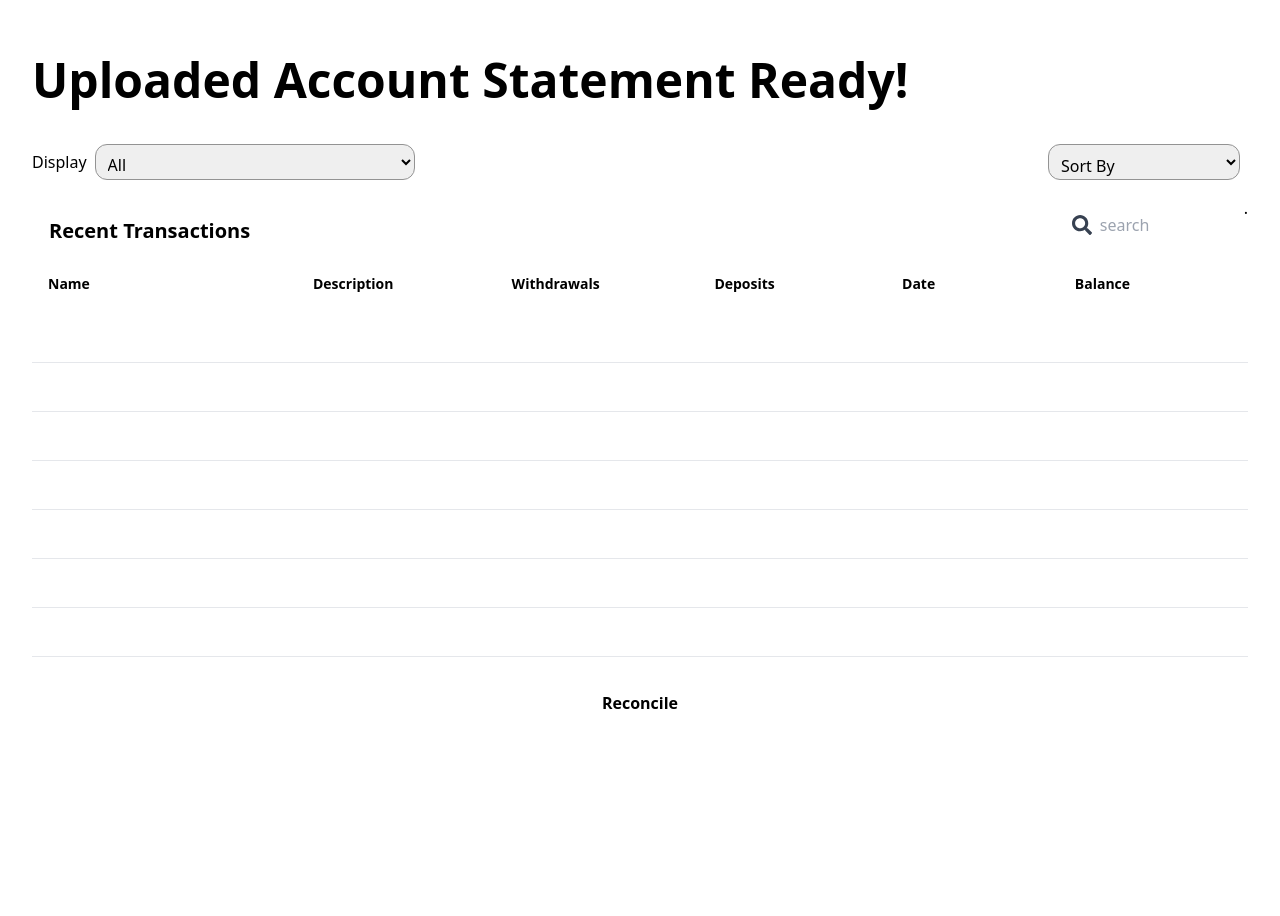
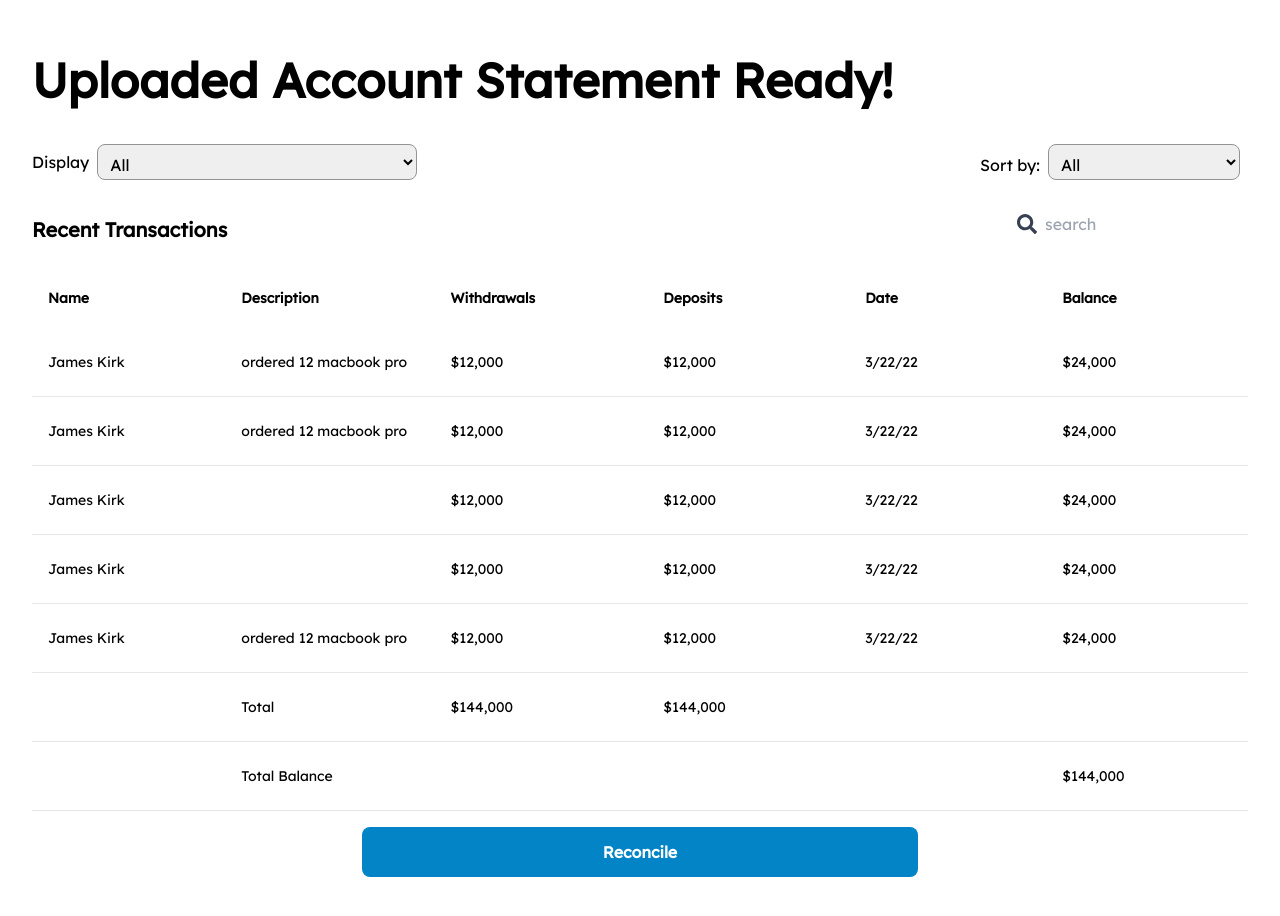
Before and after one commit to Imhandegbelo/ReconAI, a React (Vite) app: page /uploadedaccountstatementready in a window 1280 px wide. Shown: the top 916 px of the page. Before the commit the page ends 800 px from the top, so only its background shows below. Built offline with nearby package versions, Linux system fonts and the light colour scheme.

Commit message:
update: code clean up

```diff
--- a/src/components/FaqComponent.jsx
+++ b/src/components/FaqComponent.jsx
@@ -12,8 +12,8 @@ export default function FaqComponent() {
           onClick={() =>
             index === isOpen ? setIsOpen(-1) : setIsOpen(index)
           } className="flex items-center text-base justify-between">
-            <p>{faq.question}</p>
-            <button
+            <p id="question">{faq.question}</p>
+            <button aria-haspopup="menu" aria-expanded={isOpen}
               onClick={() =>
                 index === isOpen ? setIsOpen(-1) : setIsOpen(index)
               }
@@ -23,6 +23,7 @@ export default function FaqComponent() {
             </button>
           </div>
           <div
+          aria-describedby="question"
             className={`${
               isOpen === index ? "block text-gray-600 text-base py-2 mb-2" : "hidden"
             }`}
--- a/src/components/Footer.jsx
+++ b/src/components/Footer.jsx
@@ -7,7 +7,7 @@ import logoUpdate from "../assets/logoUpdate.svg";
 const aboutUsData = [
   {
     name: "Our Mission",
-    path: "/history",
+    path: "",
   },
   {
     name: "Our Team",
@@ -30,10 +30,6 @@ const resourcesData = [
   {
     name: "Blog",
     path: "/blogs",
-  },
-  {
-    name: "FAQs",
-    path: "",
   },
 ];
 
--- a/src/pages/LandingPage.jsx
+++ b/src/pages/LandingPage.jsx
@@ -205,7 +205,7 @@ export default function LandingPage() {
 
         <img
           src={cuttingImage}
-          alt="Dashboard"
+          alt="Image showing reconcileAI Dashboard"
           // className="hidden md:flex"
         />
         {/* <img
--- a/src/pages/UploadedAccountStatementReady.jsx
+++ b/src/pages/UploadedAccountStatementReady.jsx
@@ -1,13 +1,23 @@
 /* eslint-disable jsx-a11y/label-has-associated-control */
 /* eslint-disable no-unused-vars */
-import React, { useState } from 'react';
-import { FaSearch } from 'react-icons/fa';
-import data from '../data/mockdata.json';
+import React, { useState } from "react";
+import { FaSearch } from "react-icons/fa";
+import data from "../data/mockdata.json";
 
 const UploadedAccountStatementReady = () => {
   const [contacts, setContacts] = useState(data);
+  const [query, setQuery] = useState("");
+  const [display, setDisplay] = useState("");
+  const [sortBy, setSortBy] = useState("");
+
+  const displayOptions = ["All", "Recent Transactions", "Date", "Amount"];
+
+  const handleQuery = (e) => {
+    setQuery(e.target.value);
+    console.log(query);
+  };
   return (
-		<div className="m-8 ">
+    <div className="m-8 font-lexend">
       <div className="inline px-2 py-8 ml-2">
         <div className="left-0 h-10 top-9">
           <h2 className="h-10 text-xl font-semibold md:text-2xl lg:text-5xl font-Lexend">
@@ -15,7 +25,7 @@ const UploadedAccountStatementReady = () => {
           </h2>
         </div>
         <div className="flex flex-col gap-4 py-4 mt-3">
-					<div className="flex justify-between w-full mt-5">
+          <div className="flex flex-col gap-6 md:flex-row justify-between w-full mt-5">
             <div className="flex items-center">
               <label
                 htmlFor="display"
@@ -24,119 +34,70 @@ const UploadedAccountStatementReady = () => {
                 Display
               </label>
               <select
-								name=""
                 id="display"
-								className=" border border-[#939393] rounded-xl p-2 w-80 h-9 mr-2 text-base font-medium text-borderB font-Lexend"
+                onChange={(e) => setDisplay(e.target.value)}
+                className="border border-[#939393] rounded-lg p-2 w-80 h-9 mr-2 text-base font-medium"
               >
+                {displayOptions.map((opt) => (
                   <option
-									className=" w-96 h-20 bg bg-[#EFF8FF] bg-opacity-30 font-Lexend font-normal text-lg leading-10 text"
-									value=""
+                    className="w-96 h-20 bg bg-[#EFF8FF] bg-opacity-30 font-Lexend font-normal text-lg leading-10 text"
+                    value={opt}
                   >
-									All
+                    {opt}
                   </option>
-								<option
-									className=" w-96 h-20 bg bg-[#EFF8FF] bg-opacity-30 font-Lexend font-normal text-lg leading-7 text"
-									value=""
-								>
-									Recent Transactions
-								</option>
-								<option
-									className=" w-96 h-20 bg bg-[#EFF8FF] bg-opacity-30 font-Lexend font-normal text-lg leading-7 text"
-									value=""
-								>
-									Date
-								</option>
-								<option
-									className=" w-96 h-20 bg bg-[#EFF8FF] bg-opacity-30 font-Lexend font-normal text-lg leading-7 text"
-									value=""
-								>
-									Amount
-								</option>
-								<option
-									className=" w-96 h-20 bg bg-[#EFF8FF] bg-opacity-30 font-Lexend font-normal text-sm text-deposit leading-7 text"
-									value=""
-								>
-									close
-								</option>
+                ))}
               </select>
             </div>
 
             <div>
+              <label
+                htmlFor="sort"
+                className="mr-2 text-base font-medium text-borderB font-Lexend"
+              >
+                Sort by:
+              </label>
               <select
-								name=""
-								id=""
-								className=" border border-[#939393] justify-center p-2 pb-0 w-48 h-9 mr-2 text-base font-medium text-borderB font-Lexend overflow-hidden rounded-xl"
+                id="sort"
+                onChange={(e) => setSortBy(e.target.value)}
+                className="border border-[#939393] p-2 w-48 h-9 mr-2 font-medium overflow-hidden rounded-lg"
               >
+                {displayOptions.map((opt) => (
                   <option
-									className=" w-96 h-20 bg bg-[#EFF8FF] bg-opacity-30 font-Lexend font-normal text-lg leading-10 text"
-									value=""
+                    className="w-96 h-20 bg bg-[#EFF8FF] bg-opacity-30 text-lg leading-10"
+                    value={opt}
                   >
-									Sort By
+                    {opt}
                   </option>
-								<option
-									className=" w-96 h-20 bg bg-[#EFF8FF] bg-opacity-30 font-Lexend font-normal text-lg leading-10 text"
-									value=""
-								>
-									All
-								</option>
-								<option
-									className=" w-96 h-20 bg bg-[#EFF8FF] bg-opacity-30 font-Lexend font-normal text-lg leading-7 text"
-									value=""
-								>
+                ))}
+              </select>
+            </div>
+          </div>
+
+          <div className="flex flex-col gap-6 md:flex-row items-center justify-between">
+            <p className="py-5 text-base font-semibold text-left sm:text-sm whitespace-nowrap md:text-lg lg:text-xl h-14 top-2 font-lexend ">
               Recent Transactions
-								</option>
-								<option
-									className=" w-96 h-20 bg bg-[#EFF8FF] bg-opacity-30 font-Lexend font-normal text-lg leading-7 text"
-									value=""
-								>
-									Date
-								</option>
-								<option
-									className=" w-96 h-20 bg bg-[#EFF8FF] bg-opacity-30 font-Lexend font-normal text-lg leading-7 text"
-									value=""
-								>
-									Amount
-								</option>
-								<option
-									className=" w-96 h-20 bg bg-[#EFF8FF] bg-opacity-30 font-Lexend font-normal text-sm text-deposit leading-7 text"
-									value=""
-								>
-									close
-								</option>
-							</select>
+            </p>
+
+            <div className="flex justify-between w-48 sm:w-fit md:w-fit lg:w-fit ">
+              <form className="w-full max-w-md" action="">
+                <div className="relative flex items-center text-gray-700 ">
+                  <FaSearch className="absolute w-5 h-5 ml-3" />
+                  {/* <label htmlFor="query">Sort by:</label> */}
+                  <input
+                    type="search"
+                    value={query}
+                    placeholder="search"
+                    aria-label="search record"
+                    onChange={handleQuery}
+                    className="w-full py-3 pl-10 pr-3 font-light text-black h-11 placeholder-search rounded-xl "
+                  />
+                </div>
+              </form>
             </div>
           </div>
 
           <table className="w-full table-auto bg-searchBar rounded-xl">
             <thead>
-							<tr className="w-full ">
-								<th className="w-fit">
-									<p className="py-5 pl-4 text-base font-semibold text-left sm:text-sm whitespace-nowrap md:text-lg lg:text-xl h-14 top-2 font-Lexend ">
-										Recent Transactions
-									</p>
-								</th>
-								<th> </th>
-								<th> </th>
-								<th> </th>
-								<th> </th>
-								<th className="w-fit">
-									<div className="flex justify-between w-48 sm:w-fit md:w-fit lg:w-fit ">
-										<form className="w-full max-w-md " action="">
-											<div className="relative flex items-center text-gray-700 ">
-												<FaSearch className="absolute w-5 h-5 ml-3" />
-												<input
-													type="text"
-													name="search"
-													placeholder="search"
-													aria-label="search"
-													className="w-full py-3 pl-10 pr-3 font-light text-black h-11 placeholder-search rounded-xl "
-												/>
-											</div>
-										</form>
-									</div>{' '}
-								</th>
-								.
-							</tr>
               <tr className="py-6 bg-thead w-80">
                 <th className="h-5 py-5 pl-4 text-sm font-semibold leading-5 text-left font-Lexend border-spacing-2 w-80">
                   Name
@@ -159,25 +120,25 @@ const UploadedAccountStatementReady = () => {
               </tr>
             </thead>
             <tbody>
-							{contacts.map((c) => (
+              {contacts.map((contact) => (
                 <tr className="border-b border-b-search border-opacity-20 ">
                   <td className="py-6 pl-4 text-sm font-normal leading-5 text-left border-spacing-2 w-80 font-Lexend">
-										{contacts.Name}
+                    {contact.Name}
                   </td>
                   <td className="py-6 pl-4 text-sm font-normal leading-5 text-left border-b-borderB border-spacing-2 w-80 font-Lexend">
-										{contacts.Description}
+                    {contact.Description}
                   </td>
                   <td className="py-6 pl-4 text-sm font-normal leading-5 text-left border-b-borderB border-spacing-2 w-80 font-Lexend text-withdraw">
-										{contacts.Withdrawals}
+                    {contact.Withdrawals}
                   </td>
                   <td className="py-6 pl-4 text-sm font-normal leading-5 text-left border-b-borderB border-spacing-2 w-80 font-Lexend text-deposit">
-										{contacts.Deposits}
+                    {contact.Deposits}
                   </td>
                   <td className="py-6 pl-4 text-sm font-normal leading-5 text-left border-b-borderB border-spacing-2 w-80 font-Lexend">
-										{contacts.Date}
+                    {contact.Date}
                   </td>
                   <td className="py-6 pl-4 text-sm font-normal leading-5 text-left border-b-borderB border-spacing-2 w-80 font-Lexend">
-										{contacts.Balance}
+                    {contact.Balance}
                   </td>
                 </tr>
               ))}
@@ -185,10 +146,10 @@ const UploadedAccountStatementReady = () => {
           </table>
         </div>
 
-				<div className="flex justify-center mx-auto sm:w-full md:w-full lg:w-full ">
+        <div className="flex justify-center">
           <button
             type="button"
-						className="w-[327px] h-12 lg:w-[556px] lg:h-[60px] bg-reconcile rounded-lg font-semibold text-reconcileClick focus:focus-ring"
+            className="w-[327px] h-10 lg:w-[556px] lg:h-[50px] text-white font-semibold rounded-lg bg-sky-600 hover:bg-sky-500 focus:focus-ring"
           >
             Reconcile
           </button>
--- a/src/pages/UploadingSalesRecord.jsx
+++ b/src/pages/UploadingSalesRecord.jsx
@@ -1,25 +1,37 @@
 /* eslint-disable jsx-a11y/label-has-associated-control */
 /* eslint-disable no-unused-vars */
-import React, { useState } from 'react';
-import { FaSearch } from 'react-icons/fa';
-import data from '../data/mockdata.json';
-import ScrollToTop from '../components/ScrollToTop';
+import { useState, useEffect } from "react";
+import { FaSearch } from "react-icons/fa";
+import data from "../data/mockdata.json";
+import ScrollToTop from "../components/ScrollToTop";
 
 const UploadingSalesRecord = () => {
   const [contacts, setContacts] = useState(data);
+  const [query, setQuery] = useState("");
+  const [display, setDisplay] = useState("");
+  const [sortBy, setSortBy] = useState("");
+
+  const displayOptions = ["All", "Recent Transactions", "Date", "Amount"];
+
+  const handleQuery = (e) => {
+    setQuery(e.target.value);
+    console.log(query);
+  };
+
+  useEffect(() => {
+    window.scrollTo({ left: 0, top: 0, behavior: smooth });
+  }, []);
 
   return (
-		<div className="m-8 ">
-			<ScrollToTop />
+    <div className="m-8 font-lexend">
       <div className="inline px-2 py-8 ml-2">
         <div className="left-0 h-10 top-9">
           <h2 className="h-10 text-xl font-semibold md:text-2xl lg:text-5xl font-Lexend">
-						Uploaded Sales Records Ready!
+            Uploaded Account Statement Ready!
           </h2>
         </div>
-
         <div className="flex flex-col gap-4 py-4 mt-3">
-					<div className="flex justify-between w-full mt-5">
+          <div className="flex flex-col gap-6 md:flex-row justify-between w-full mt-5">
             <div className="flex items-center">
               <label
                 htmlFor="display"
@@ -28,185 +40,122 @@ const UploadingSalesRecord = () => {
                 Display
               </label>
               <select
-								name=""
                 id="display"
-								className=" border border-[#939393] rounded-xl p-2 w-80 h-9 mr-2 text-base font-medium text-borderB font-Lexend"
+                onChange={(e) => setDisplay(e.target.value)}
+                className="border border-[#939393] rounded-lg p-2 w-80 h-9 mr-2 text-base font-medium"
               >
+                {displayOptions.map((opt) => (
                   <option
-									className=" w-96 h-20 bg bg-[#EFF8FF] bg-opacity-30 font-Lexend font-normal text-lg leading-10 text"
-									value=""
+                    className="w-96 h-20 bg bg-[#EFF8FF] bg-opacity-30 font-Lexend font-normal text-lg leading-10 text"
+                    value={opt}
                   >
-									All
+                    {opt}
                   </option>
-								<option
-									className=" w-96 h-20 bg bg-[#EFF8FF] bg-opacity-30 font-Lexend font-normal text-lg leading-7 text"
-									value=""
-								>
-									Recent Transactions
-								</option>
-								<option
-									className=" w-96 h-20 bg bg-[#EFF8FF] bg-opacity-30 font-Lexend font-normal text-lg leading-7 text"
-									value=""
-								>
-									Date
-								</option>
-								<option
-									className=" w-96 h-20 bg bg-[#EFF8FF] bg-opacity-30 font-Lexend font-normal text-lg leading-7 text"
-									value=""
-								>
-									Amount
-								</option>
-								<option
-									disabled
-									className=" w-96 h-20 bg bg-[#EFF8FF] bg-opacity-30 font-Lexend font-normal text-sm text-deposit leading-7 text"
-									value=""
-								>
-									close
-								</option>
+                ))}
               </select>
             </div>
 
             <div>
+              <label
+                htmlFor="sort"
+                className="mr-2 text-base font-medium text-borderB font-Lexend"
+              >
+                Sort by:
+              </label>
               <select
-								name=""
-								id=""
-								className=" border border-[#939393] justify-center p-2 pb-0 w-48 h-9 mr-2 text-base font-medium text-borderB font-Lexend overflow-hidden rounded-xl"
+                id="sort"
+                onChange={(e) => setSortBy(e.target.value)}
+                className="border border-[#939393] p-2 w-48 h-9 mr-2 font-medium overflow-hidden rounded-lg"
               >
+                {displayOptions.map((opt) => (
                   <option
-									className=" w-96 h-20 bg bg-[#EFF8FF] bg-opacity-30 font-Lexend font-normal text-lg leading-10 text"
-									value=""
+                    className="w-96 h-20 bg bg-[#EFF8FF] bg-opacity-30 text-lg leading-10"
+                    value={opt}
                   >
-									Sort By
+                    {opt}
                   </option>
-								<option
-									className=" w-96 h-20 bg bg-[#EFF8FF] bg-opacity-30 font-Lexend font-normal text-lg leading-10 text"
-									value=""
-								>
-									All
-								</option>
-								<option
-									className=" w-96 h-20 bg bg-[#EFF8FF] bg-opacity-30 font-Lexend font-normal text-lg leading-7 text"
-									value=""
-								>
+                ))}
+              </select>
+            </div>
+          </div>
+
+          <div className="flex flex-col gap-6 md:flex-row items-center justify-between">
+            <p className="py-5 text-base font-semibold text-left sm:text-sm whitespace-nowrap md:text-lg lg:text-xl h-14 top-2 font-lexend ">
               Recent Transactions
-								</option>
-								<option
-									className=" w-96 h-20 bg bg-[#EFF8FF] bg-opacity-30 font-Lexend font-normal text-lg leading-7 text"
-									value=""
-								>
-									Date
-								</option>
-								<option
-									className=" w-96 h-20 bg bg-[#EFF8FF] bg-opacity-30 font-Lexend font-normal text-lg leading-7 text"
-									value=""
-								>
-									Amount
-								</option>
-								<option
-									className=" w-96 h-20 bg bg-[#EFF8FF] bg-opacity-30 font-Lexend font-normal text-sm text-deposit leading-7 text"
-									value=""
-								>
-									close
-								</option>
-							</select>
+            </p>
+
+            <div className="flex justify-between w-48 sm:w-fit md:w-fit lg:w-fit ">
+              <form className="w-full max-w-md" action="">
+                <div className="relative flex items-center text-gray-700 ">
+                  <FaSearch className="absolute w-5 h-5 ml-3" />
+                  {/* <label htmlFor="query">Sort by:</label> */}
+                  <input
+                    type="search"
+                    value={query}
+                    placeholder="search"
+                    aria-label="search record"
+                    onChange={handleQuery}
+                    className="w-full py-3 pl-10 pr-3 font-light text-black h-11 placeholder-search rounded-xl "
+                  />
+                </div>
+              </form>
             </div>
           </div>
 
           <table className="w-full table-auto bg-searchBar rounded-xl">
             <thead>
-							<tr className="w-full ">
-								<th className=" border-spacing-6">
-									<p className="py-5 pl-4 text-base font-semibold text-left sm:text-sm whitespace-nowrap md:text-lg lg:text-xl h-14 top-2 font-Lexend">
-										Recent Sales
-									</p>
-								</th>
-								<th> </th>
-								<th> </th>
-								<th> </th>
-								<th> </th>
-								<th> </th>
-								<th> </th>
-								<th className="w-fit">
-									<div className="flex justify-between w-48 sm:w-fit md:w-fit lg:w-fit ">
-										<form className="w-full max-w-md " action="">
-											<div className="relative flex items-center text-search ">
-												<FaSearch className="absolute w-5 h-5 ml-3" />
-												<input
-													type="text"
-													name="search"
-													placeholder="search"
-													aria-label="search"
-													className="w-full py-3 pl-10 pr-3 font-light text-black h-11 placeholder-search rounded-xl "
-												/>
-											</div>
-										</form>
-									</div>
-								</th>
-								.
-							</tr>
               <tr className="py-6 bg-thead w-80">
                 <th className="h-5 py-5 pl-4 text-sm font-semibold leading-5 text-left font-Lexend border-spacing-2 w-80">
-									Item Description
+                  Name
                 </th>
                 <th className="h-5 py-5 pl-4 text-sm font-semibold leading-5 text-left font-Lexend border-spacing-2 w-80">
-									Price
+                  Description
                 </th>
                 <th className="h-5 py-5 pl-4 text-sm font-semibold leading-5 text-left font-Lexend border-spacing-2 w-80">
                   Withdrawals
                 </th>
                 <th className="h-5 py-5 pl-4 text-sm font-semibold leading-5 text-left font-Lexend border-spacing-2 w-80">
-									Quantity
+                  Deposits
                 </th>
                 <th className="h-5 py-5 pl-4 text-sm font-semibold leading-5 text-left font-Lexend border-spacing-2 w-80">
                   Date
                 </th>
                 <th className="h-5 py-5 pl-4 text-sm font-semibold leading-5 text-left font-Lexend border-spacing-2 w-80">
-									Amount
-								</th>
-								<th className="h-5 py-5 pl-4 text-sm font-semibold leading-5 text-left font-Lexend border-spacing-2 w-80">
-									Tax
-								</th>
-								<th className="h-5 py-5 pl-4 text-sm font-semibold leading-5 text-left font-Lexend border-spacing-2 w-80">
-									Total
+                  Balance
                 </th>
               </tr>
             </thead>
             <tbody>
-							{contacts.map((c) => (
+              {contacts.map((contact) => (
                 <tr className="border-b border-b-search border-opacity-20 ">
                   <td className="py-6 pl-4 text-sm font-normal leading-5 text-left border-spacing-2 w-80 font-Lexend">
-										{contacts.itemDescription}
+                    {contact.Name}
                   </td>
                   <td className="py-6 pl-4 text-sm font-normal leading-5 text-left border-b-borderB border-spacing-2 w-80 font-Lexend">
-										{contacts.Price}
+                    {contact.Description}
                   </td>
                   <td className="py-6 pl-4 text-sm font-normal leading-5 text-left border-b-borderB border-spacing-2 w-80 font-Lexend text-withdraw">
-										{contacts.Withdrawals}
+                    {contact.Withdrawals}
+                  </td>
+                  <td className="py-6 pl-4 text-sm font-normal leading-5 text-left border-b-borderB border-spacing-2 w-80 font-Lexend text-deposit">
+                    {contact.Deposits}
                   </td>
                   <td className="py-6 pl-4 text-sm font-normal leading-5 text-left border-b-borderB border-spacing-2 w-80 font-Lexend">
-										{contacts.Quantity}
+                    {contact.Date}
                   </td>
                   <td className="py-6 pl-4 text-sm font-normal leading-5 text-left border-b-borderB border-spacing-2 w-80 font-Lexend">
-										{contacts.Date}
-									</td>
-									<td className="py-6 pl-4 text-sm font-normal leading-5 text-left border-b-borderB border-spacing-2 w-80 font-Lexend">
-										{contacts.Amount}
-									</td>
-									<td className="py-6 pl-4 text-sm font-normal leading-5 text-left border-b-borderB border-spacing-2 w-80 font-Lexend">
-										{contacts.Tax}
-									</td>
-									<td className="py-6 pl-4 text-sm font-normal leading-5 text-left border-b-borderB border-spacing-2 w-80 font-Lexend">
-										{contacts.Total}
+                    {contact.Balance}
                   </td>
                 </tr>
               ))}
             </tbody>
           </table>
         </div>
-				<div className="flex justify-center mx-auto sm:w-full md:w-full lg:w-full ">
+
+        <div className="flex justify-center">
           <button
             type="button"
-						className="w-[327px] h-12 lg:w-[556px] lg:h-[60px] bg-reconcile rounded-lg font-semibold text-reconcileClick focus:focus-ring"
+            className="w-[327px] h-10 lg:w-[556px] lg:h-[50px] text-white font-semibold rounded-lg bg-sky-600 hover:bg-sky-500 focus:focus-ring"
           >
             Reconcile
           </button>
```
Also changed, not shown: src/pages/Careers.jsx (+65 -43 lines), src/pages/ErrorProcessing.jsx (+4 -4 lines), src/pages/UserUpload.jsx (+23 -23 lines), src/assets/404.svg (deleted). Lines whose indentation alone changed are shown as unchanged.
